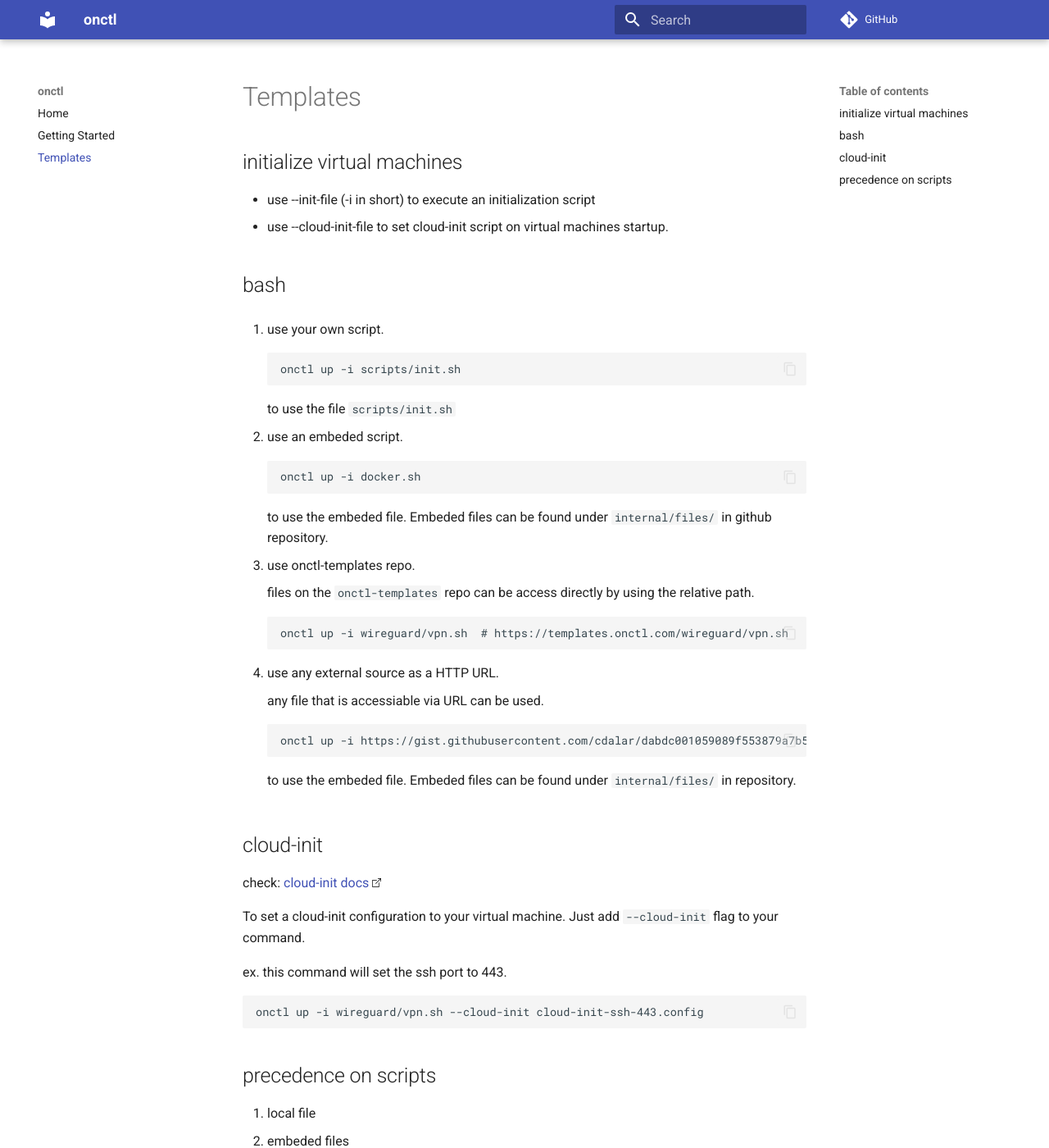
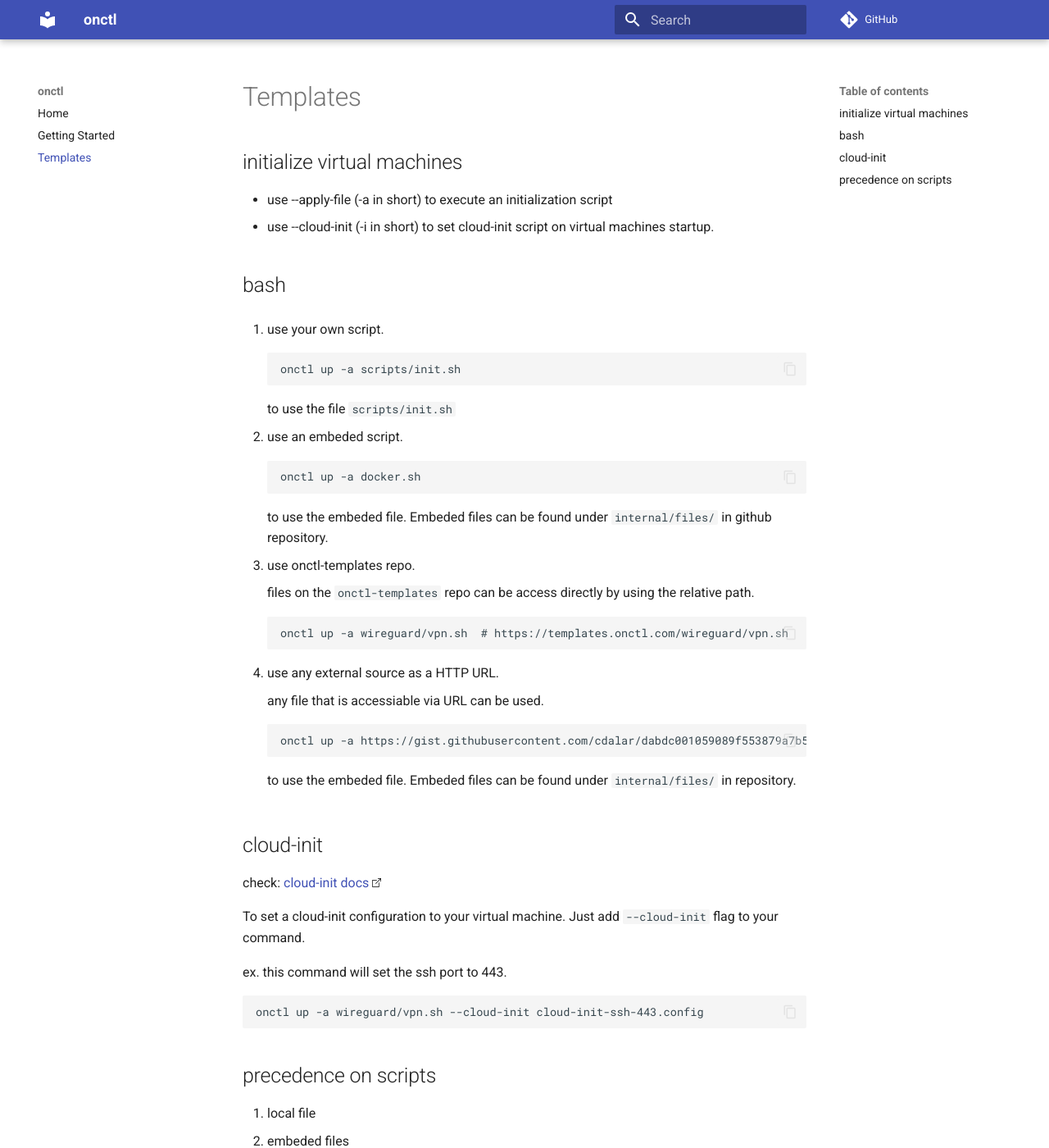
Before and after one commit to cdalar/onctl, an MkDocs documentation site: the page built from docs/docs/templates.md, in a window 1280 px wide and 1400 px high. Shown: the whole window at 82% size. Built offline with MkDocs 1.6.1 and Material for MkDocs 9.7.7, drawn with Linux system fonts in a browser that asks for light colours; comment, search, counter and statistics services are not loaded.

Commit message:
update docs

````diff
--- a/docs/docs/templates.md
+++ b/docs/docs/templates.md
@@ -2,22 +2,22 @@
 
 ## initialize virtual machines
 
-- use --init-file (-i in short) to execute an initialization script
-- use --cloud-init-file to set cloud-init script on virtual machines startup.
+- use --apply-file (-a in short) to execute an initialization script
+- use --cloud-init (-i in short) to set cloud-init script on virtual machines startup.
 
 ## bash
 
 1. use your own script.
 
     ```
-    onctl up -i scripts/init.sh
+    onctl up -a scripts/init.sh
     ```
     to use the file `scripts/init.sh`
 
 1. use an embeded script.
 
     ```
-    onctl up -i docker.sh
+    onctl up -a docker.sh
     ```
     to use the embeded file. Embeded files can be found under `internal/files/` in github repository.
 
@@ -26,7 +26,7 @@
     files on the `onctl-templates` repo can be access directly by using the relative path.
 
     ```
-    onctl up -i wireguard/vpn.sh  # https://templates.onctl.com/wireguard/vpn.sh
+    onctl up -a wireguard/vpn.sh  # https://templates.onctl.com/wireguard/vpn.sh
     ```
 
 1. use any external source as a HTTP URL.
@@ -34,7 +34,7 @@
     any file that is accessiable via URL can be used.
 
     ```
-    onctl up -i https://gist.githubusercontent.com/cdalar/dabdc001059089f553879a7b535e9b21/raw/02f336857b04eb13bc7ceeec1e66395bd615824b/helloworld.sh
+    onctl up -a https://gist.githubusercontent.com/cdalar/dabdc001059089f553879a7b535e9b21/raw/02f336857b04eb13bc7ceeec1e66395bd615824b/helloworld.sh
     ```
     to use the embeded file. Embeded files can be found under `internal/files/` in repository.
 
@@ -46,7 +46,7 @@ To set a cloud-init configuration to your virtual machine. Just add `--cloud-ini
 
 ex. this command will set the ssh port to 443.
 ```
-onctl up -i wireguard/vpn.sh --cloud-init cloud-init-ssh-443.config
+onctl up -a wireguard/vpn.sh --cloud-init cloud-init-ssh-443.config
 ```
 
 ## precedence on scripts
````
Also changed, not shown: docs/docs/getting-started.md (+6 -1 lines), docs/docs/index.md (+1 -1 lines), 1 other file.
